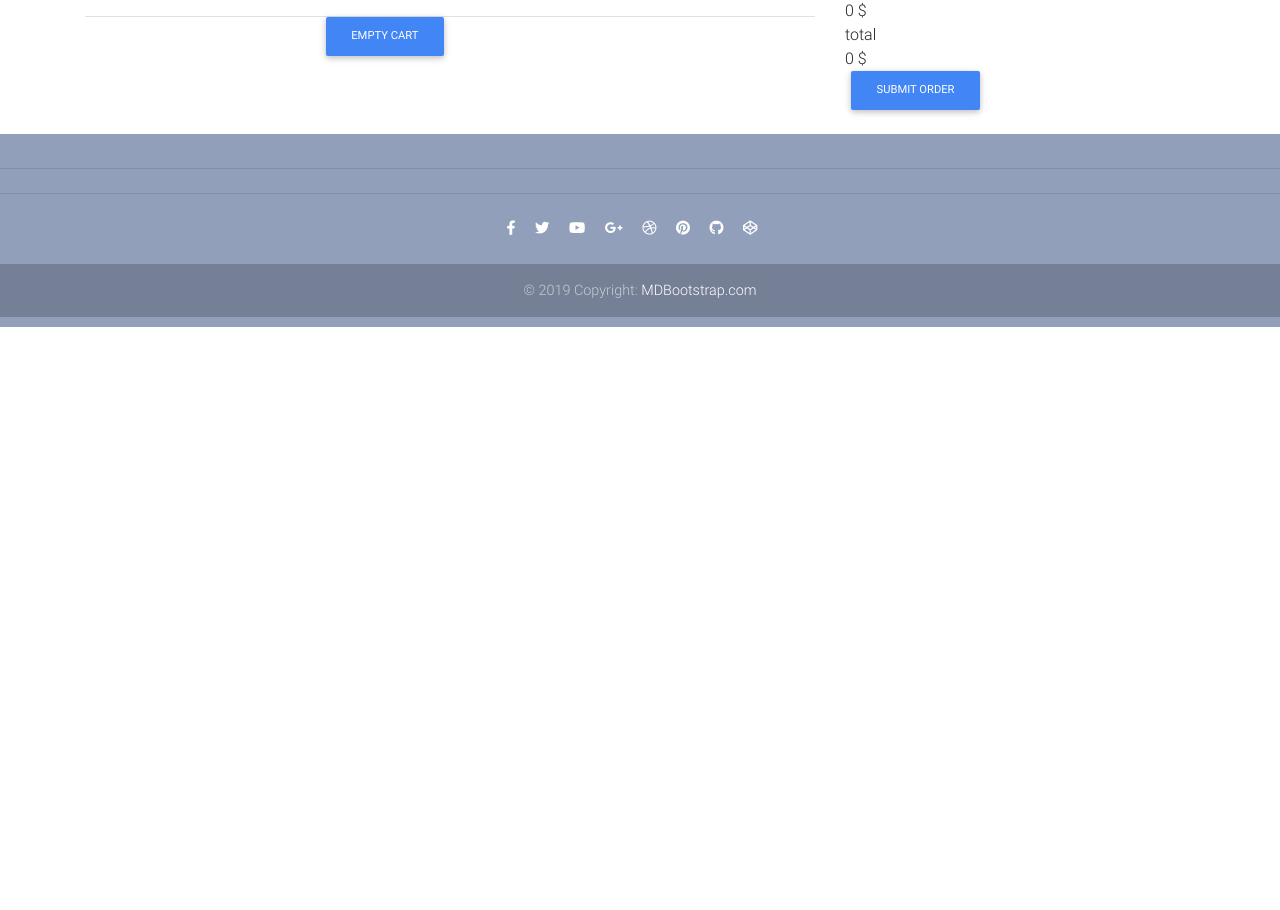
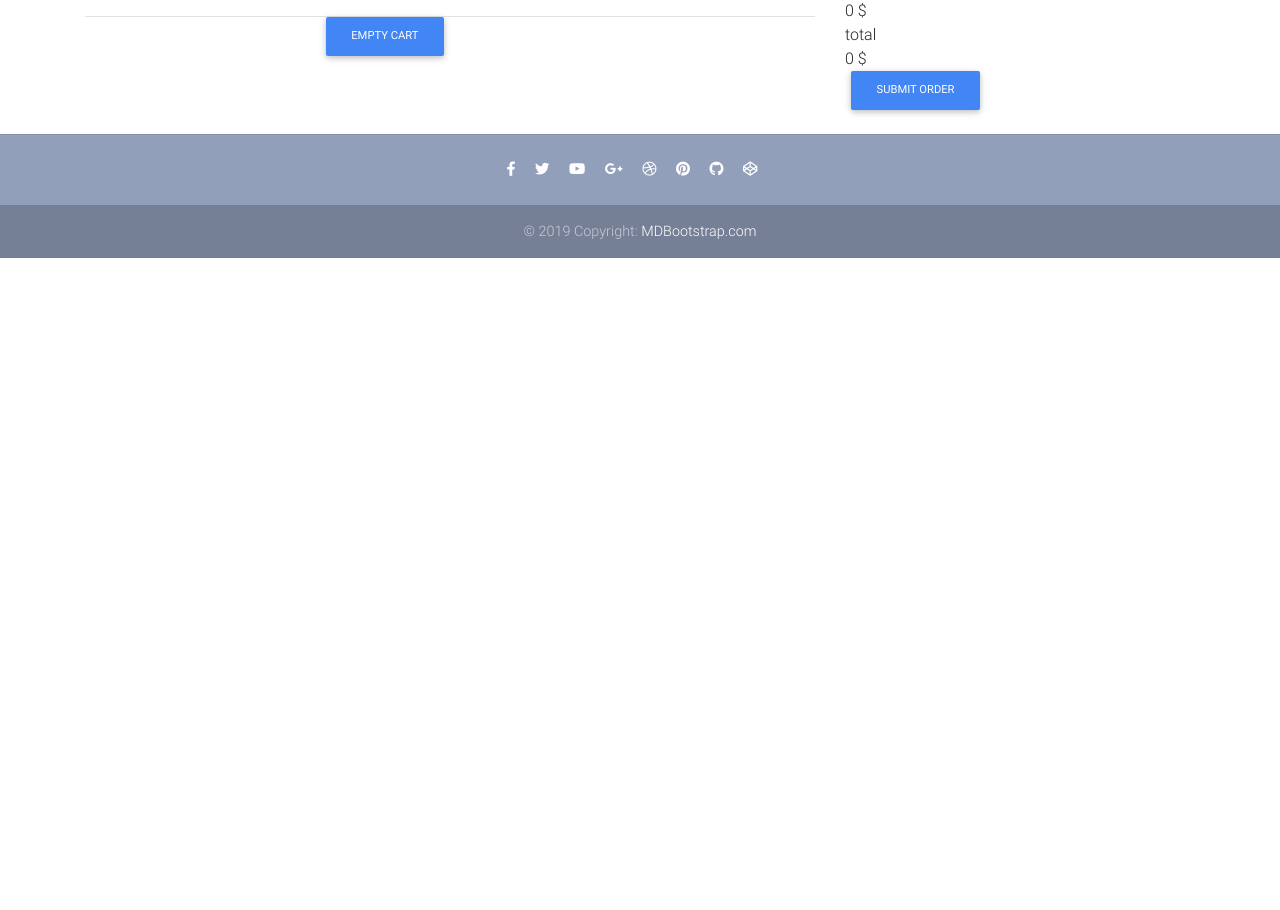
Before and after one commit to thesooge/gold-shop, a Django app: page /cart/ in a window 1280 px wide. Shown: the part 185-1095 px from the top of the page. After the commit the page ends 443 px from the top, so only its background shows below. Run offline with Django 3.2, Linux system fonts and the light colour scheme; some libraries are stand-ins or nearby versions.

Commit message:
change template footer

```diff
--- a/templates/footer.html
+++ b/templates/footer.html
@@ -1,37 +1,4 @@
-<style>
-  /* styles.css or your main CSS file */
-  html, body {
-    height: 100%;
-    margin: 0;
-  }
-
-  .wrapper {
-    display: flex;
-    flex-direction: column;
-    min-height: 100vh;
-  }
-
-  .content {
-    flex: 1;
-  }
-
-  .footer {
-    color: white;
-    text-align: center;
-    padding: 10px 0;
-    transition: all 1s ease;
-  }
-  .footer.fixed {
-    position: fixed;
-    left: 0;
-    bottom: 0;
-    width: 100%;
-  }
-  </style>
-
-<div class="wrapper">
-<footer class="footer page-footer text-center font-small mt-4 wow fadeIn">
-  <hr class="my-4">
+<footer class="page-footer text-center font-small mt-4 wow fadeIn">
 
   <hr class="my-4">
 
@@ -79,15 +46,3 @@
   <!--/.Copyright-->
 
 </footer>
-
-</div>
-<script>
-  window.addEventListener('scroll', function() {
-    var footer = document.querySelector('.footer');
-    if (window.scrollY > 100) { // Adjust the scroll value as needed
-      footer.classList.add('fixed');
-    } else {
-      footer.classList.remove('fixed');
-    }
-  });
-</script>
```
Lines whose indentation alone changed are shown as unchanged.
